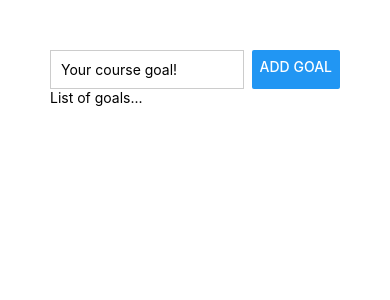
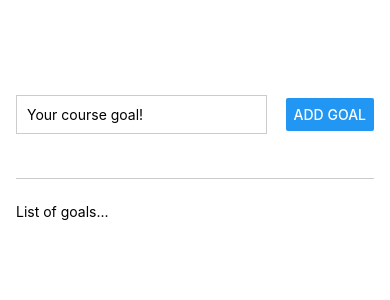
Before and after one commit to Dainichi1/React-Native, a React Native app in the folder 02 - React Native Basics COURSE GOALS APP/my-app/: screen / in a window 390 px wide. Shown: the top 300 px of the page. Built offline with nearby package versions, Linux system fonts and the light colour scheme.

Commit message:
20 - Flexbox A Deep Dive

```diff
--- a/02 - React Native Basics COURSE GOALS APP/my-app/App.js
+++ b/02 - React Native Basics COURSE GOALS APP/my-app/App.js
@@ -7,7 +7,7 @@
         <TextInput style={styles.textInput} placeholder="Your course goal!" />
         <Button title="Add goal" />
       </View>
-      <View>
+      <View style={styles.goalsContainer}>
         <Text>List of goals...</Text>
       </View>
     </View>
@@ -16,17 +16,30 @@
 
 const styles = StyleSheet.create({
   appContainer: {
-    padding: 50,
+    flex: 1,
+    paddingTop: 50,
+    paddingHorizontal: 16,
   },
+
   inputContainer: {
+    flex: 1,
     flexDirection: "row",
     justifyContent: "space-between",
+    alignItems: "center",
+    marginBottom: 24,
+    borderBottomWidth: 1,
+    borderBottomColor: "#cccccc",
   },
+
   textInput: {
     borderWidth: 1,
     borderColor: "#cccccc",
-    width: "80%",
+    width: "70%",
     marginRight: 8,
     padding: 10,
   },
+
+  goalsContainer: {
+    flex: 5,
+  },
 });
```
